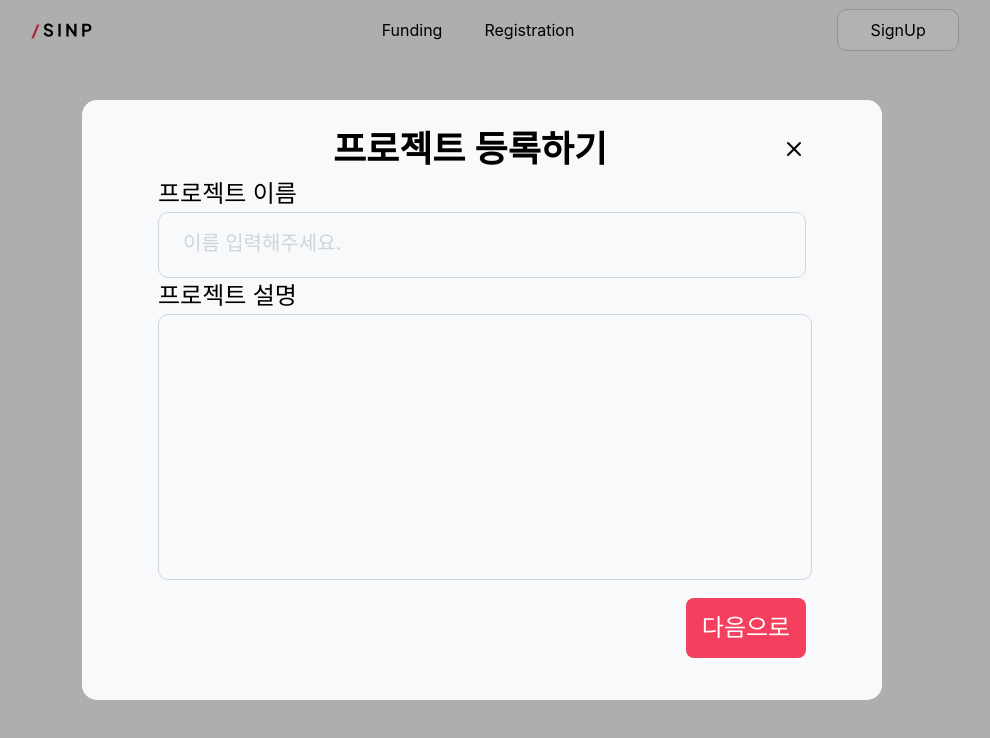
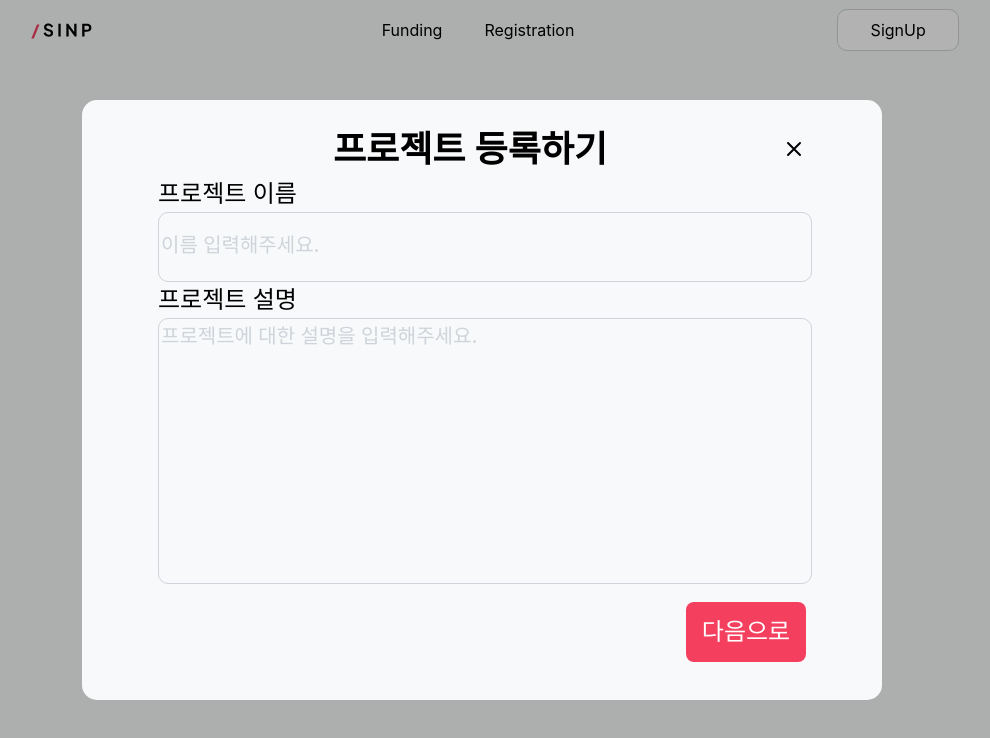
Before and after one commit to setkies/Something-Hilarious-Frontend, a React (Create React App) app: page / in a window 1280 px wide. Both pictures are taken after a click on the element "Registration". Shown: the top 738 px of the page, without its empty margins (158-1148 px from the left). Built offline with nearby package versions, Linux system fonts and the light colour scheme.

Commit message:
ADD :: placeholder

```diff
--- a/src/components/Registration/index.tsx
+++ b/src/components/Registration/index.tsx
@@ -20,7 +20,7 @@ const Registration = ({ closeModal }: GenerateModalProps) => {
           <S.Body>프로젝트 이름</S.Body>
           <S.Input placeholder='이름 입력해주세요.' />
           <S.Body>프로젝트 설명</S.Body>
-          <S.TextArea />
+          <S.TextArea placeholder='프로젝트에 대한 설명을 입력해주세요.' />
           <S.Wrapper>
             <div />
             <div />
--- a/src/components/Registration/style.ts
+++ b/src/components/Registration/style.ts
@@ -43,8 +43,6 @@ export const Input = styled.input`
   height: 66px;
   border-radius: 10px;
   border: 1px solid ${theme.grey[400]};
-  padding-left: 24px;
-  box-sizing: border-box;
   &::placeholder {
     ${font.$Body3};
     color: ${theme.grey[400]};
```
